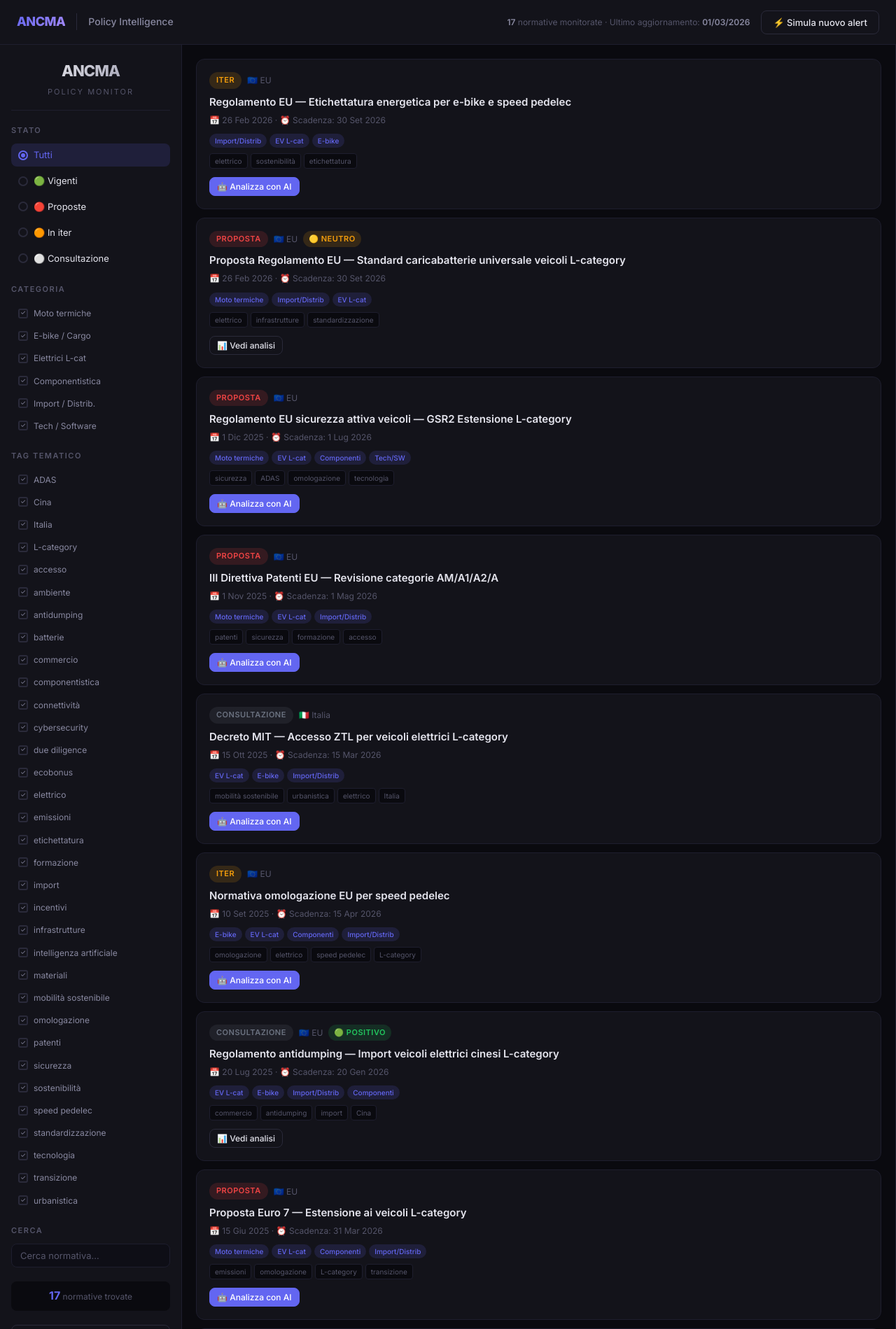
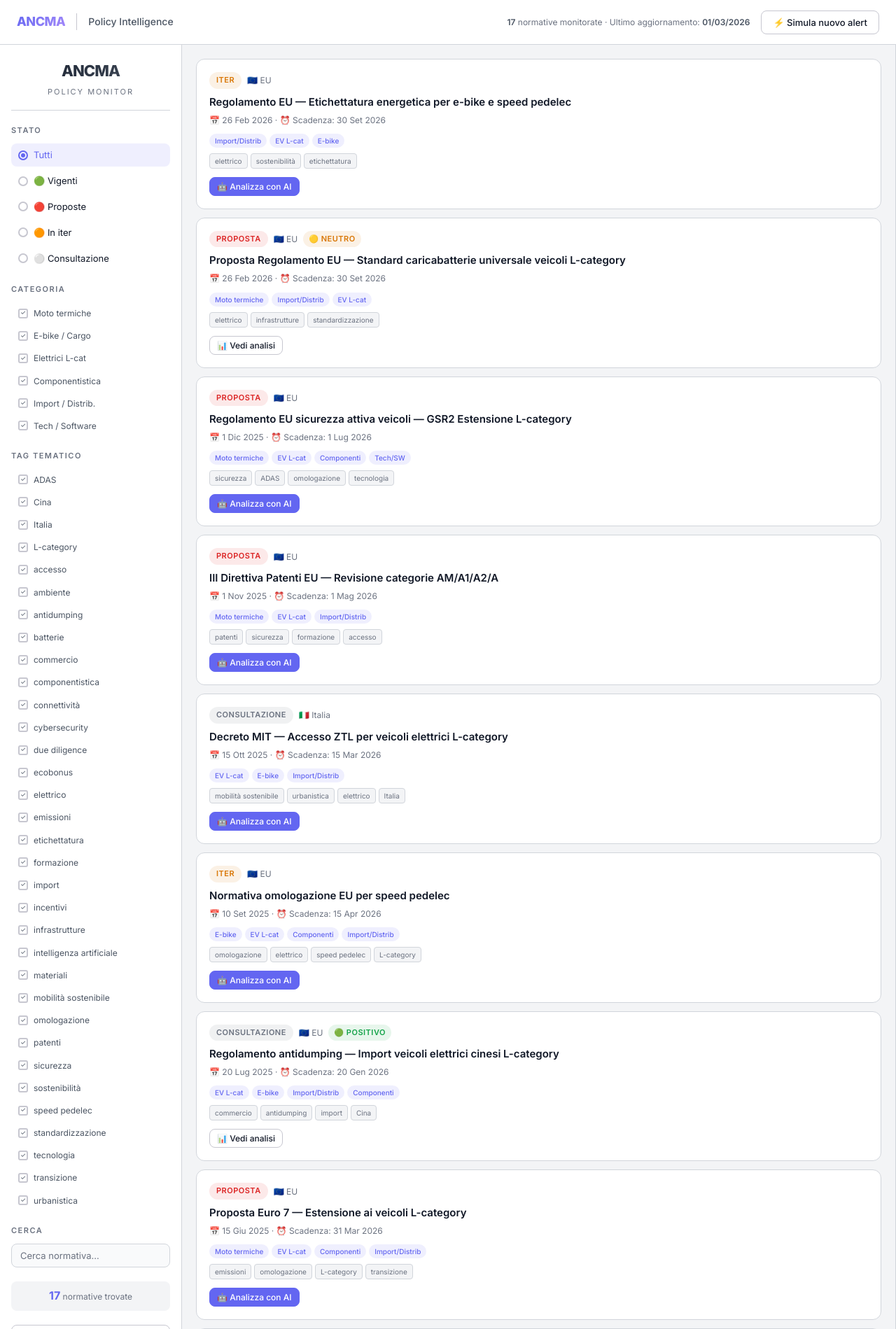
Before and after one commit to bsassoli/ANCMA, a FastAPI app: page / in a window 1280 px wide. Shown: the top 1899 px of the page at 70% size. Run offline with FastAPI, Linux system fonts and the light colour scheme.

Commit message:
Switch all three app UIs from dark mode to light mode
Update CSS variables and hardcoded colors across EICMA Network, Policy
Monitor, and Dashboard Mercato to use a light color palette (white cards,
gray backgrounds, dark text). Adjust chart colors, tooltips, shadows, and
canvas drawing for readability on light backgrounds. Also add CLAUDE.md.

Co-Authored-By: Claude Opus 4.6 <noreply@anthropic.com>

```diff
--- a/policy-monitor/templates/index.html
+++ b/policy-monitor/templates/index.html
@@ -9,26 +9,26 @@
 *, *::before, *::after { box-sizing: border-box; margin: 0; padding: 0; }
 
 :root {
-  --bg: #0a0a0f;
-  --bg-card: #13131a;
-  --bg-hover: #1a1a25;
-  --bg-input: #0e0e16;
-  --border: #1e1e2e;
-  --border-light: #2a2a3a;
-  --text: #e4e4ed;
-  --text-dim: #8888a0;
-  --text-muted: #55556a;
+  --bg: #f3f4f6;
+  --bg-card: #ffffff;
+  --bg-hover: #f0f0f5;
+  --bg-input: #f9fafb;
+  --border: #d1d5db;
+  --border-light: #c7c7d0;
+  --text: #111827;
+  --text-dim: #4b5563;
+  --text-muted: #6b7280;
   --accent: #6366f1;
   --accent-dim: #4f46e5;
-  --accent-glow: rgba(99,102,241,0.15);
-  --green: #22c55e;
-  --green-dim: rgba(34,197,94,0.15);
-  --orange: #f59e0b;
-  --orange-dim: rgba(245,158,11,0.15);
-  --red: #ef4444;
-  --red-dim: rgba(239,68,68,0.15);
+  --accent-glow: rgba(99,102,241,0.10);
+  --green: #16a34a;
+  --green-dim: rgba(22,163,74,0.10);
+  --orange: #d97706;
+  --orange-dim: rgba(217,119,6,0.10);
+  --red: #dc2626;
+  --red-dim: rgba(220,38,38,0.10);
   --gray: #6b7280;
-  --gray-dim: rgba(107,114,128,0.15);
+  --gray-dim: rgba(107,114,128,0.10);
   --radius: 12px;
   --radius-sm: 8px;
   --transition: 0.2s ease;
@@ -152,7 +152,7 @@ body {
   font-size: 22px;
   font-weight: 800;
   letter-spacing: -1px;
-  background: linear-gradient(135deg, #fff, var(--text-dim));
+  background: linear-gradient(135deg, #111827, var(--text-dim));
   -webkit-background-clip: text;
   -webkit-text-fill-color: transparent;
 }
@@ -744,7 +744,7 @@ body {
 .spinner-overlay {
   position: absolute;
   inset: 0;
-  background: rgba(10,10,15,0.85);
+  background: rgba(255,255,255,0.85);
   display: flex;
   flex-direction: column;
   align-items: center;
@@ -791,7 +791,7 @@ body {
   border: 1px solid var(--accent);
   color: var(--text);
   font-size: 13px;
-  box-shadow: 0 8px 32px rgba(0,0,0,0.4);
+  box-shadow: 0 8px 32px rgba(0,0,0,0.12);
   animation: toastIn 0.3s ease-out;
   display: flex;
   align-items: center;
@@ -811,7 +811,7 @@ body {
 
 /* Skeleton */
 .skeleton {
-  background: linear-gradient(90deg, var(--bg-card) 25%, var(--bg-hover) 50%, var(--bg-card) 75%);
+  background: linear-gradient(90deg, #e5e7eb 25%, #f3f4f6 50%, #e5e7eb 75%);
   background-size: 200% 100%;
   animation: shimmer 1.5s ease-in-out infinite;
   border-radius: var(--radius-sm);
```
Also changed, not shown: CLAUDE.md (added, +54 -0 lines), app/static/index.html (+11 -11 lines), dashboard-mercato/templates/index.html (+19 -19 lines).
